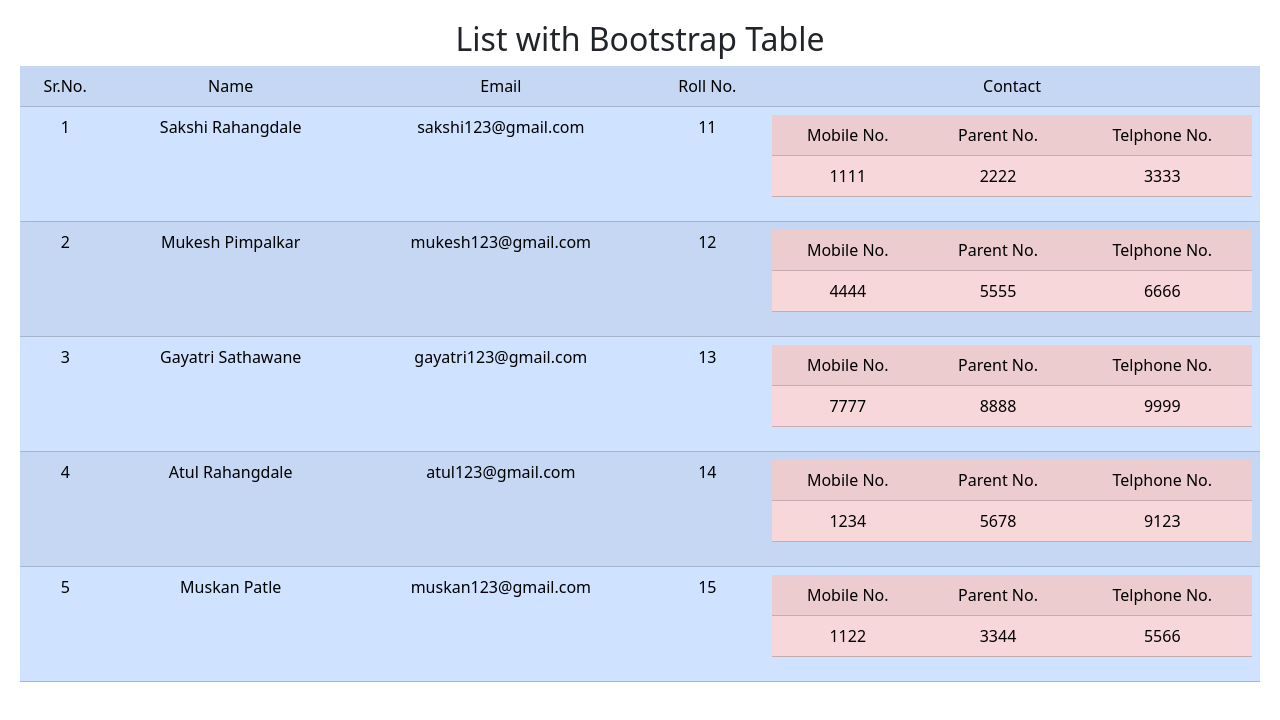
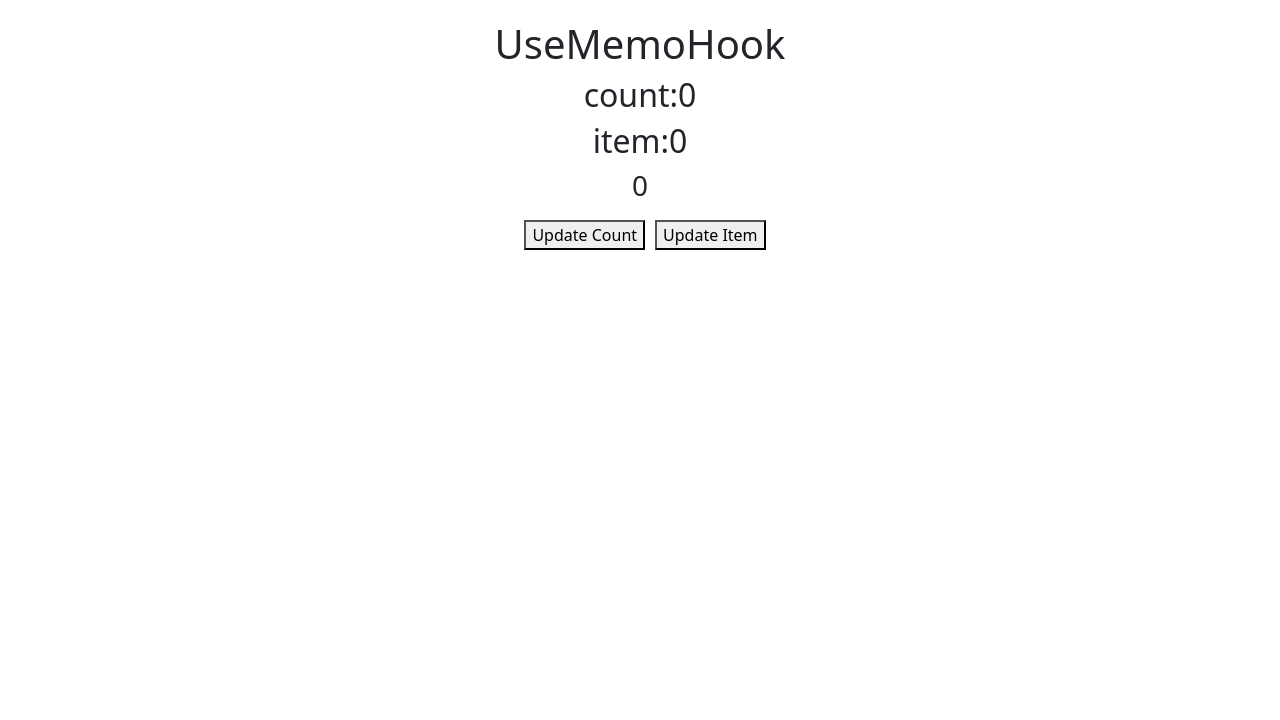
Before and after one commit to sakshi-rah/react_practice, a React (Create React App) app: page / in a window 1280 px wide. Shown: the top 720 px of the page. Built offline with nearby package versions, Linux system fonts and the light colour scheme.

Commit message:
feat:useMemoHook_component

```diff
--- a/src/App.js
+++ b/src/App.js
@@ -1,10 +1,10 @@
 import './App.css';
-import MapListBs from './MapListBs';
+import UseMemoHook from './UseMemoHook';
 function App() {
   return (
 
     <div className="App">
-      <MapListBs/>
+      <UseMemoHook/>
     </div>
 
   );
--- /dev/null
+++ b/src/UseMemoHook.js
@@ -0,0 +1,26 @@
+import React, { useState, useMemo } from 'react'
+
+function UseMemoHook() {
+    const [count, setCount] = useState(0);
+    const [item, setItem] = useState(0)
+
+    const multiCountMemo = useMemo(()=>{
+        console.log("multiCountMemo")
+        return item*2;
+    },[item])
+    return (
+        <>
+            <h1>UseMemoHook</h1>
+
+            <h2>count:{count}</h2>
+            <h2>item:{item}</h2>
+            <h3>{multiCountMemo}</h3>
+            <button style={{margin:10}} onClick={()=>setCount(count+1)}> Update Count</button>
+            <button onClick={()=>setItem(item+1)}> Update Item</button>
+
+        </>
+    )
+}
+
+export default UseMemoHook
+//useMemo hook use for stoping rerender the componant
```
Also changed, not shown: src/UseRefHook.js (added).
